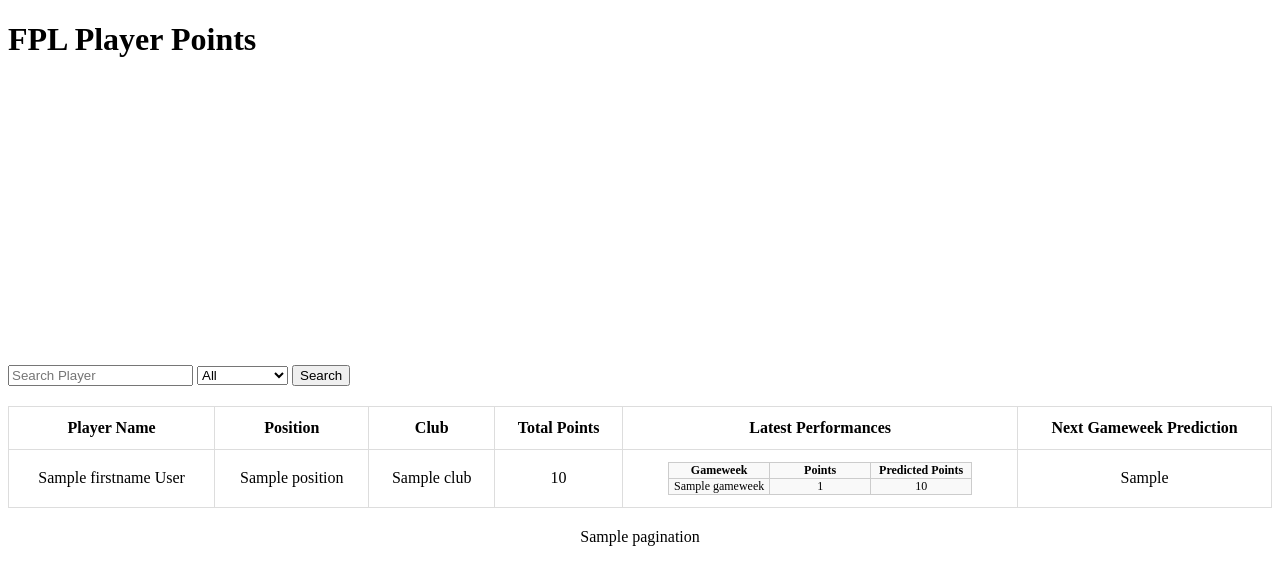
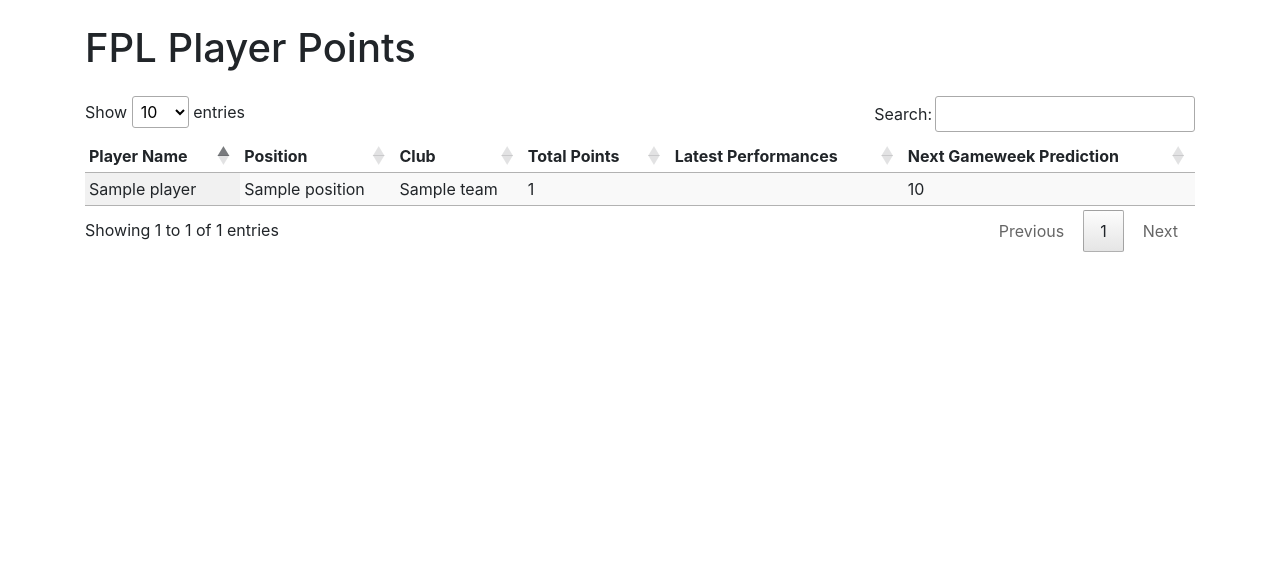
Before and after one commit to RubenvanGemeren/ID2223-Scalable-Machine-Learning, a Flask app: template fpl_project/ui/templates/players.html in a window 1280 px wide. Shown: the top 585 px of the page. Run offline with Flask 3, Linux system fonts and the light colour scheme; the template is opened without the code that fills it: most values are stand-ins (such as "Sample title", 1, 10 or a date in 2020); some libraries are stand-ins or nearby versions.

Commit message:
updated html with sort and search

```diff
--- a/fpl_project/ui/templates/players.html
+++ b/fpl_project/ui/templates/players.html
@@ -6,51 +6,24 @@
     <title>FPL Player Points</title>
     <script src="https://unpkg.com/htmx.org"></script>
     <link rel="stylesheet" href="/static/styles.css" />
+    <!-- Include Bootstrap CSS -->
+    <link
+      href="https://stackpath.bootstrapcdn.com/bootstrap/4.5.2/css/bootstrap.min.css"
+      rel="stylesheet"
+    />
+    <!-- Include DataTables CSS -->
+    <link
+      href="https://cdn.datatables.net/1.10.21/css/jquery.dataTables.min.css"
+      rel="stylesheet"
+    />
   </head>
   <body>
     <div class="container">
-      <h1>FPL Player Points</h1>
-
-      <!-- Search and Filter Form -->
-      <div>
-        <form
-          hx-post="/api/players"
-          hx-target="#player-table tbody"
-          hx-swap="innerHTML"
-          hx-indicator="#spinner"
-        >
-          <input
-            class="input py-5 px-5 rounded-full"
-            type="text"
-            name="player"
-            placeholder="Search Player"
-          />
-          <select
-            name="position"
-            id="position-select"
-            class="py-5 px-5 rounded-full"
-          >
-            <option value="">All</option>
-            <option value="ST">Striker</option>
-            <option value="MID">Midfielder</option>
-            <option value="DEF">Defender</option>
-            <option value="GK">Goalkeeper</option>
-          </select>
-          <button class="searchbutton">Search</button>
-
-          <!-- Loading spinner -->
-          <img
-            src="{{ url_for('static', filename='images/loading.gif') }}"
-            id="spinner"
-            alt="Loading..."
-            class="htmx-indicator size-20 justify-center float-end"
-          />
-        </form>
-      </div>
+      <h1 class="my-4">FPL Player Points</h1>
 
       <!-- Player Table -->
-      <table id="player-table" class="table">
-        <thead>
+      <table id="player-table" class="display compact">
+        <thead class="thead-dark">
           <tr>
             <th>Player Name</th>
             <th>Position</th>
@@ -63,12 +36,12 @@
         <tbody>
           {% for player in players %}
           <tr>
-            <td>{{ player.firstname }} {{ player.lastname }}</td>
+            <td>{{ player.name }}</td>
             <td>{{ player.position }}</td>
-            <td>{{ player.club }}</td>
-            <td>{{ player.points }}</td>
+            <td>{{ player.team }}</td>
+            <td>{{ player.total_points }}</td>
             <td>
-              <table class="inner-table">
+              <!-- <table class="inner-table">
                 <tr>
                   <th>Gameweek</th>
                   <th>Points</th>
@@ -81,15 +54,27 @@
                   <td>{{ gw['predicted_points'] }}</td>
                 </tr>
                 {% endfor %}
-              </table>
+              </table> -->
             </td>
-            <td>{{ player.nextGwPrediction }}</td>
+            <td>{{ player.predicted_score }}</td>
           </tr>
           {% endfor %}
         </tbody>
       </table>
-      <!-- Pagination Controls -->
-      <div class="pagination">{{ pagination | safe }}</div>
     </div>
+
+    <!-- Include jQuery -->
+    <script src="https://code.jquery.com/jquery-3.5.1.min.js"></script>
+    <!-- Include DataTables JS -->
+    <script src="https://cdn.datatables.net/1.10.21/js/jquery.dataTables.min.js"></script>
+    <!-- Include Bootstrap JS and dependencies -->
+    <script src="https://cdn.jsdelivr.net/npm/@popperjs/core@2.5.4/dist/umd/popper.min.js"></script>
+    <script src="https://stackpath.bootstrapcdn.com/bootstrap/4.5.2/js/bootstrap.min.js"></script>
+
+    <script>
+        $(document).ready(function() {
+            $('#player-table').DataTable();
+        });
+    </script>
   </body>
 </html>
```
